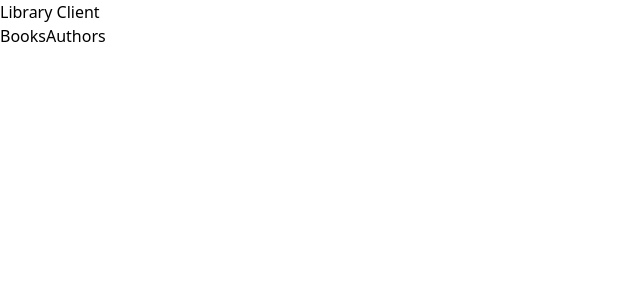
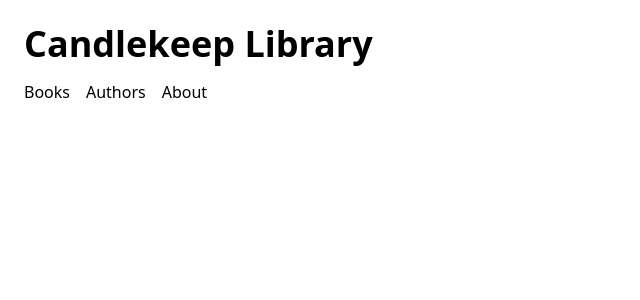
Before and after one commit to Travinkel/library-project, a React (Vite) app in the folder client/library-client/: page / in a window 1280 px wide. Shown: the top 300 px of the page, without its empty margins (0-640 px from the left). Built offline with nearby package versions, Linux system fonts and the light colour scheme; no server answers.

Commit message:
refactor(client): simplify App.tsx to navigation landing page

```diff
--- a/client/library-client/src/App.tsx
+++ b/client/library-client/src/App.tsx
@@ -1,36 +1,15 @@
 import { useEffect } from "react";
 import { ApiClient, CreateGenreDTO } from "./apiClient";
 
-function App() {
-    useEffect(() => {
-        const client = new ApiClient(import.meta.env.VITE_API_URL);
-
-        const run = async () => {
-            try {
-                const dto = new CreateGenreDTO();
-                dto.name = "Fantasy";
-                // Create a genre (POST)
-                const created = await client.genrePOST(dto);
-                console.log("Created:", created);
-
-                // Get all genres (GET)
-                const genres = await client.genreAll();
-                console.log("Genres:", genres);
-            } catch (err) {
-                console.error("API error:", err);
-            }
-        };
-
-        run();
-    }, []);
-
+export default function App() {
     return (
-        <div>
-            <h1>Library Client</h1>
-            <a className="btn btn-ghost" href="/books">Books</a>
-            <a className="btn btn-ghost" href="/authors">Authors</a>
+        <div className="min-h-screen bg-base-100 text-base-content p-6">
+            <h1 className="text-4xl font-bold">Candlekeep Library</h1>
+            <nav className="mt-4 space-x-4">
+                <a className="btn btn-ghost" href="/books">Books</a>
+                <a className="btn btn-ghost" href="/authors">Authors</a>
+                <a className="btn btn-ghost" href="/about">About</a>
+            </nav>
         </div>
     );
 }
-
-export default App;
```
